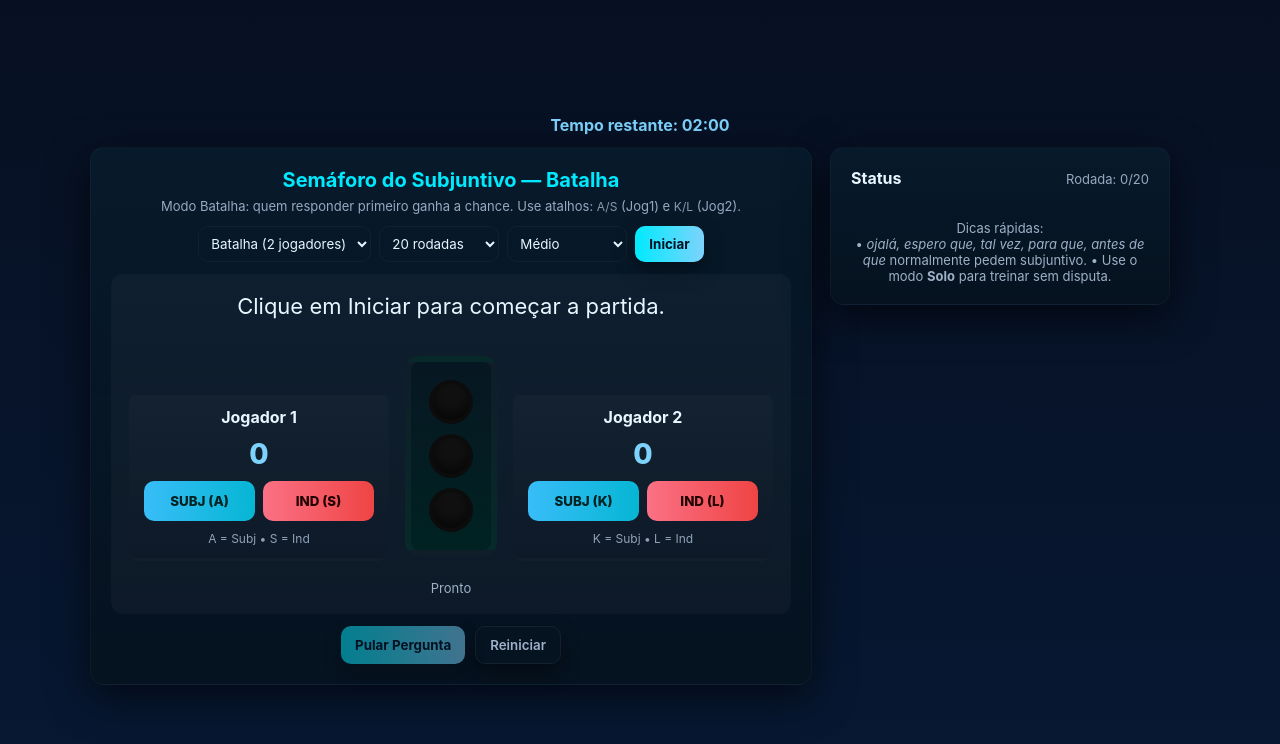
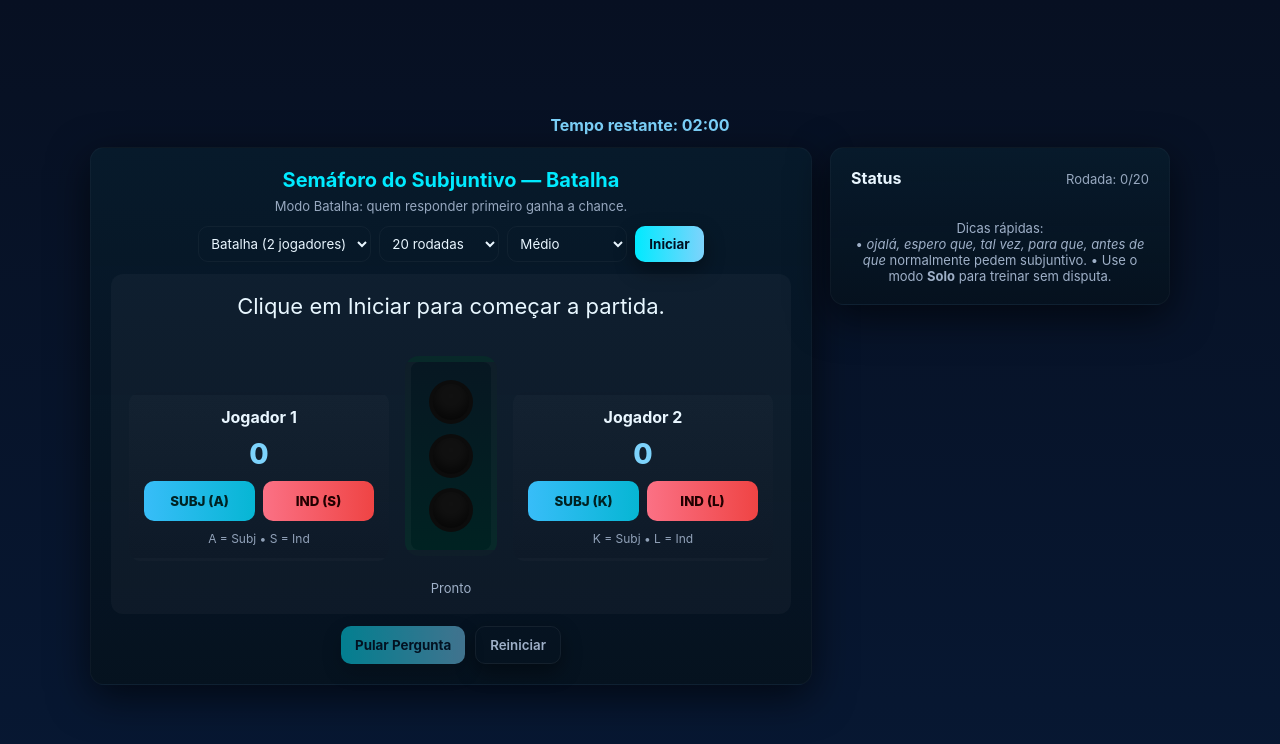
Before and after one commit to Ithalolp/Trabalho-espanhol-, a plain HTML site: page Index.html in a window 1280 px wide. Drawn offline with Linux system fonts and the light colour scheme.

Commit message:
Update Index.html

```diff
--- a/Index.html
+++ b/Index.html
@@ -3,7 +3,7 @@
 <head>
 <meta charset="utf-8" />
 <meta name="viewport" content="width=device-width,initial-scale=1" />
-<title>Semforo do Subjuntivo — Batalha</title>
+<title>Semáforo do Subjuntivo — Batalha</title>
 <style>
   :root{
     --bg1:#071022; --bg2:#071833;
@@ -196,7 +196,7 @@
         <div>
           <header>
             <h1>Semáforo do Subjuntivo — Batalha</h1>
-            <div class="explain">Modo Batalha: quem responder primeiro ganha a chance. Use atalhos: <span class="kbd">A/S</span> (Jog1) e <span class="kbd">K/L</span> (Jog2).</div>
+            <div class="explain">Modo Batalha: quem responder primeiro ganha a chance.</div>
           </header>
         </div>
         <div class="controls">
```
